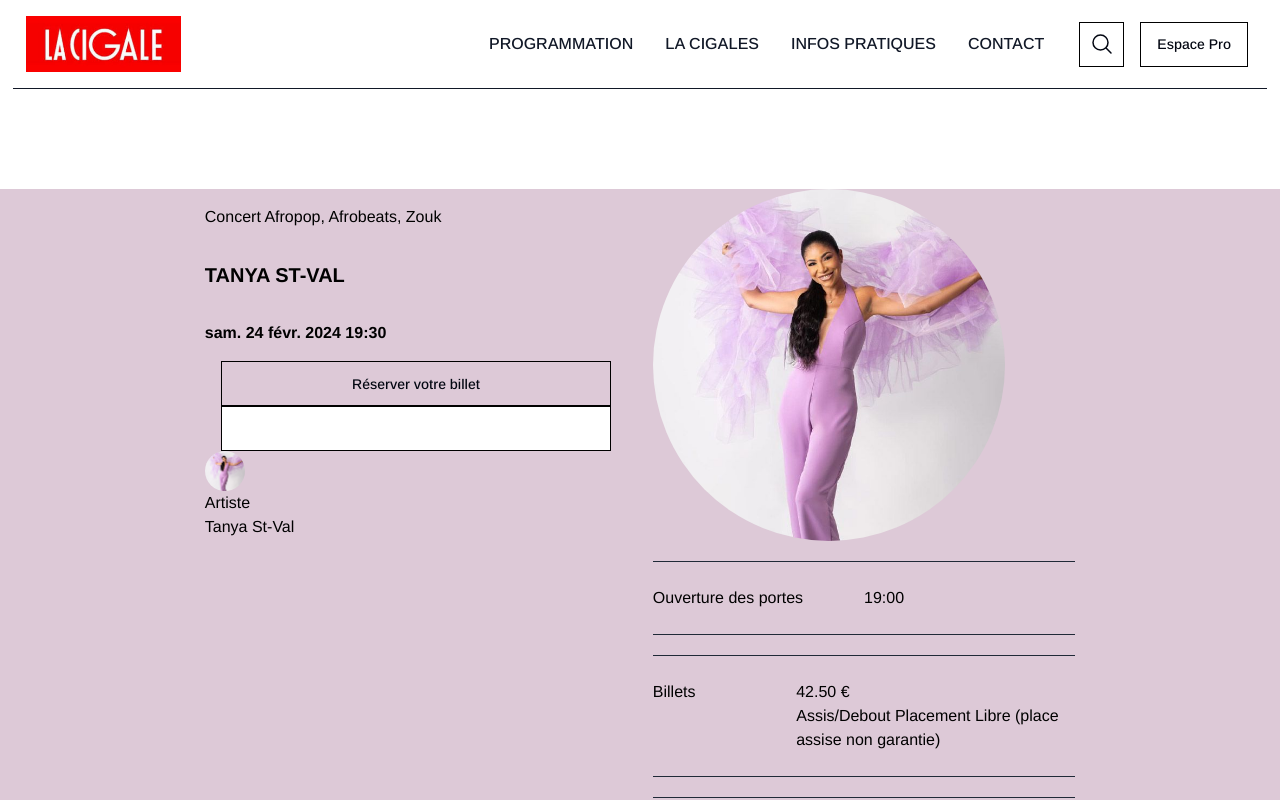
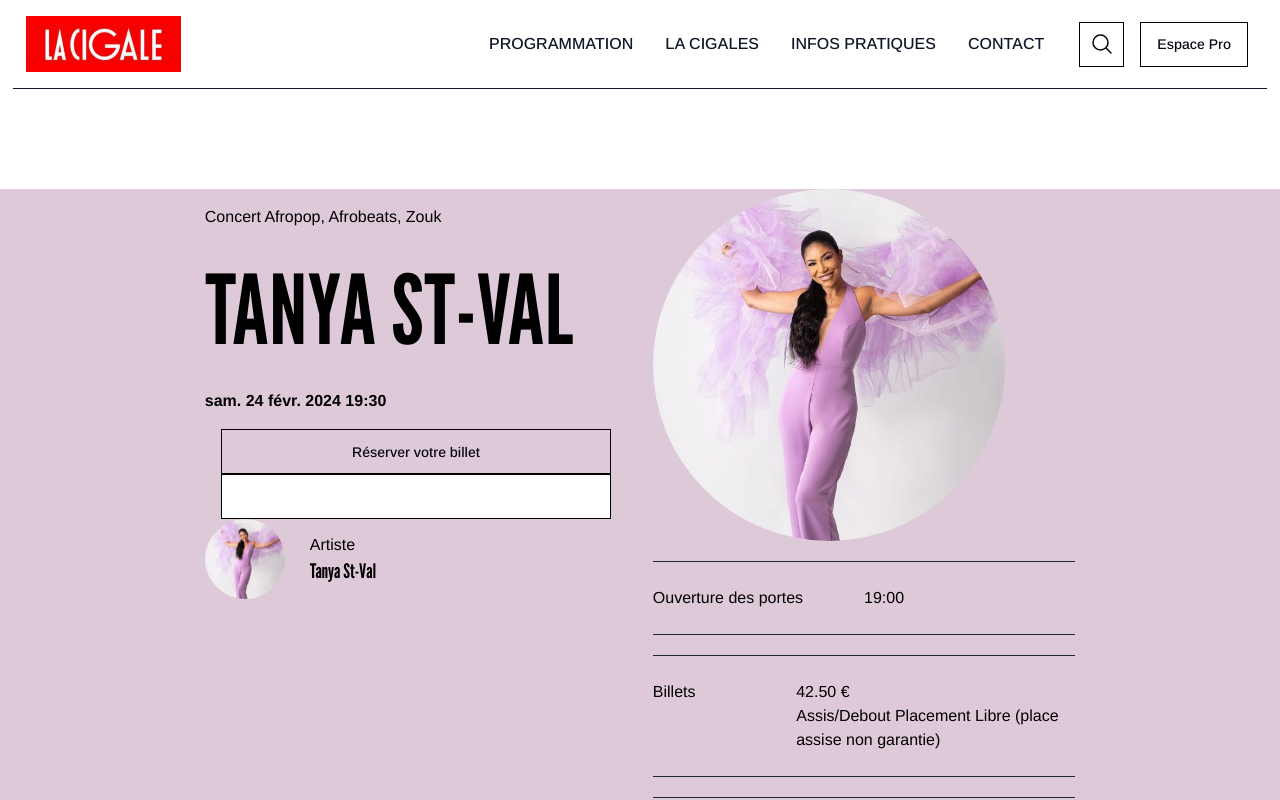
Before and after one commit to tvianney/ShowMint, a Vue app in the folder front/: page /event in a window 1280 px wide. Shown: the top 800 px of the page. Built offline with nearby package versions, Linux system fonts and the light colour scheme.

Commit message:
[MODIFY] event

```diff
--- a/front/src/views/event.vue
+++ b/front/src/views/event.vue
@@ -2,15 +2,15 @@
     <div id="body" style="margin: 100px 0; background-color: #DDC9D7; display: flex; justify-content:center">
         <div id="left-side" class="main-box" style="display: flex; flex-direction: column;">
             <span class="my-4">Concert Afropop, Afrobeats, Zouk</span>
-            <span class="text-xl font-bold my-4">TANYA ST-VAL</span>
+            <span class="my-4 font-gothic text-8xl">TANYA ST-VAL</span>
             <span class="my-4 font-bold">sam. 24 févr. 2024 19:30</span>
             <button style="min-height: 45px;" type="button" class="mx-4 border border-black hover:text-white text-gray-950 bg-transparent hover:bg-gray-950 focus:ring-4 focus:outline-none focus:ring-gray-950 font-medium text-sm px-4 py-2 text-center ">Réserver votre billet</button>
             <button style="min-height: 45px;" type="button" class="mx-4 border border-black hover:text-gray-950 text-white bg-white hover:bg-gray-950 focus:ring-4 focus:outline-none focus:ring-gray-950 font-medium text-sm px-4 py-2 text-center ">INSTAGRAM</button>
-            <div>
-                <img src="../assets/artiste-tanya.jpg" class="w-10 rounded-full" alt="Artiste">
+            <div style="display: flex; align-items: center;">
+                <img src="../assets/artiste-tanya.jpg" style="margin-right: 25px;" class="h-20 rounded-full" alt="Artiste">
                 <div>
                     <span>Artiste</span>
-                    <span style="display: block;">Tanya St-Val</span>
+                    <span style="display: block;" class="font-gothic text-xl">Tanya St-Val</span>
                 </div>
             </div>
         </div>
```
